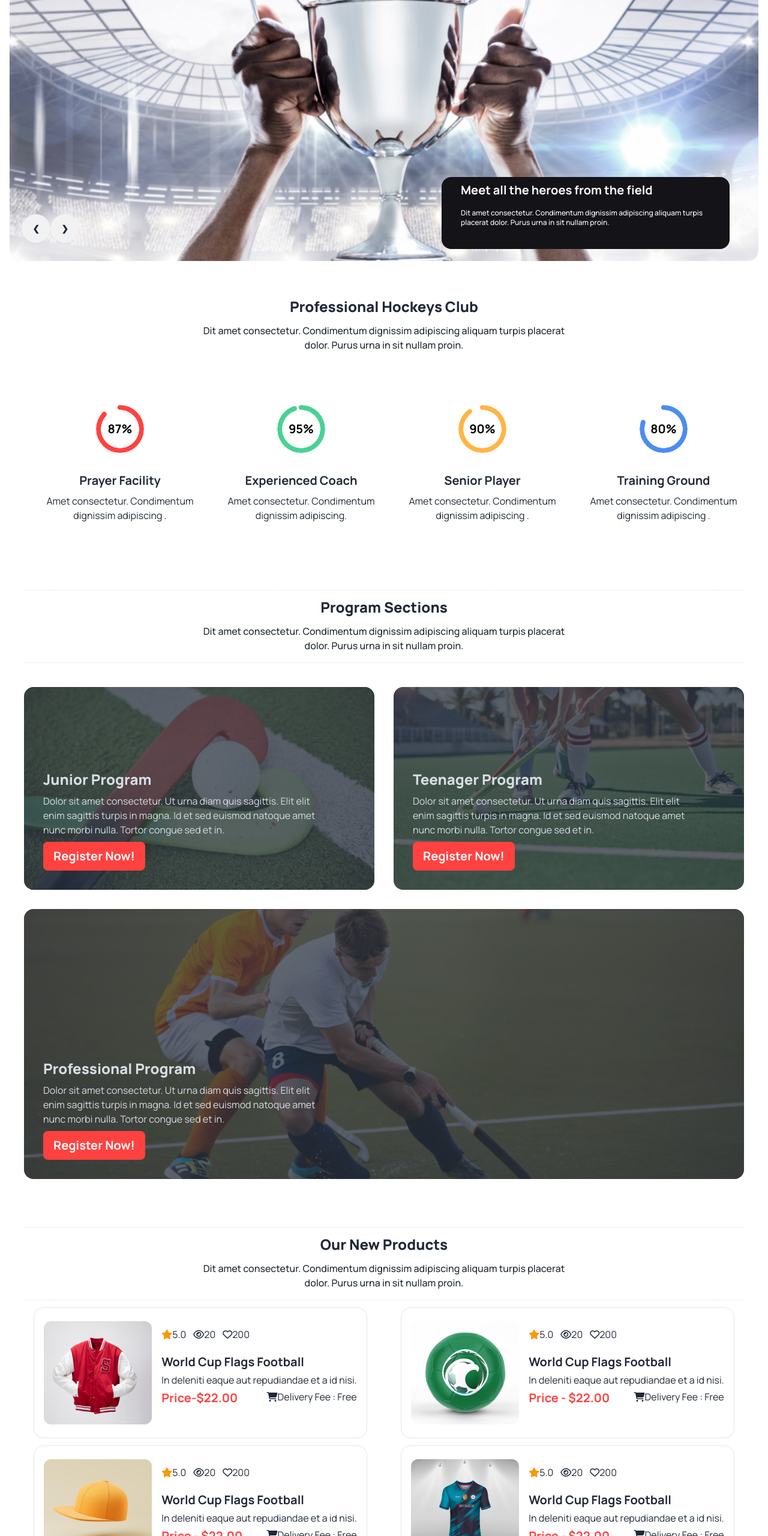
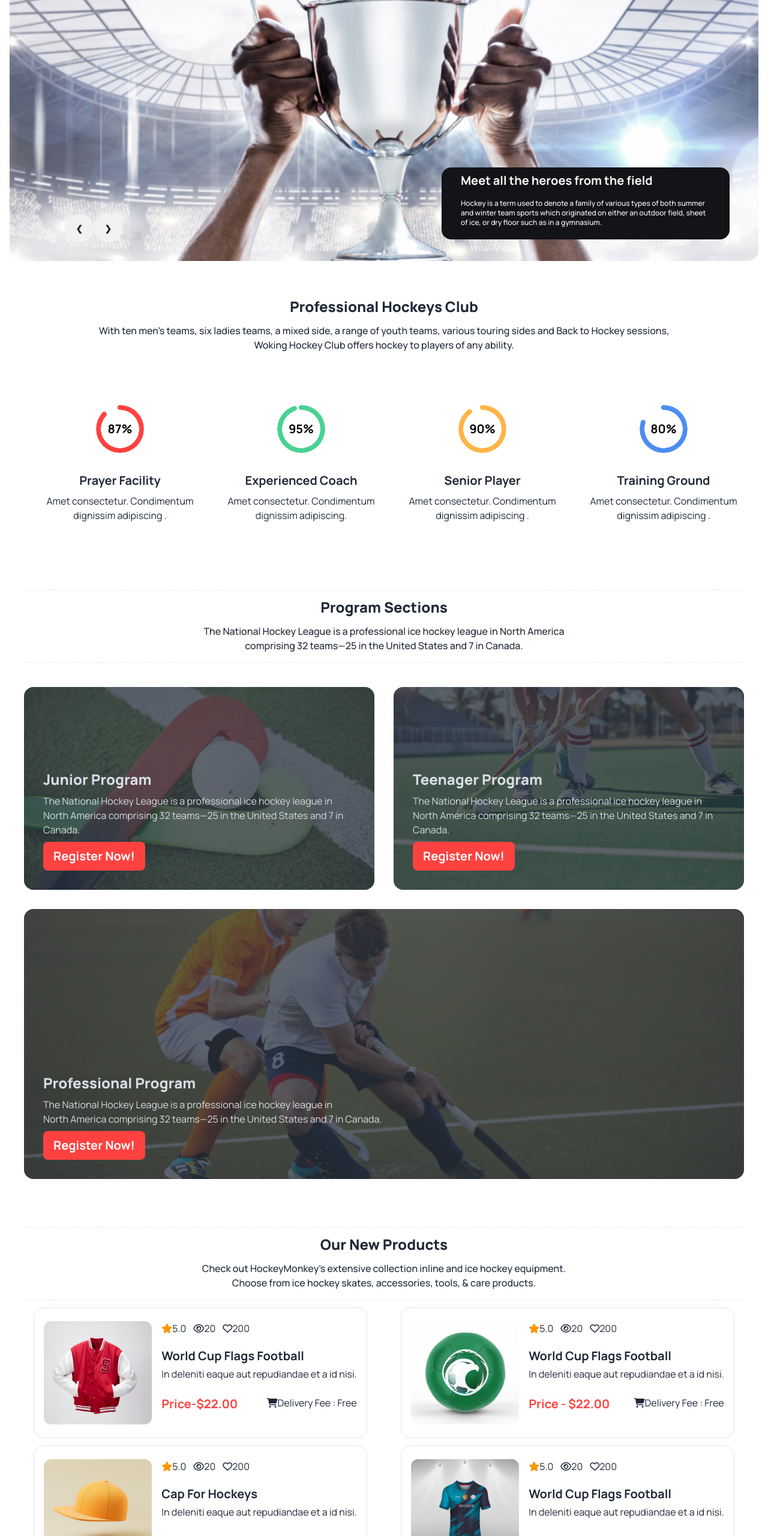
Before and after one commit to Meghadrita/third-assignment, a plain HTML site: page index.html in a window 1280 px wide. Shown: the part 240-2800 px from the top of the page at 60% size. Drawn offline with nearby package versions, Linux system fonts and the light colour scheme.

Commit message:
all done

```diff
--- a/index.html
+++ b/index.html
@@ -90,7 +90,7 @@
                 <div class="carousel w-full">
                     <div id="slide1" class="carousel-item relative w-full lg:h-3/4">
                         <img src="Images/1.png" class="sm:my-6 lg:my-5 rounded-2xl w-full" />
-                        <div class="absolute flex transform -translate-y-1/2 lg: left-5 right-5 -py-0 top-1/2 mt-60">
+                        <div class="absolute flex transform -translate-y-1/2 mt-[9rem] ml-[8.25rem] lg:-left-10 lg:right-5 lg:-py-0 lg:top-1/2 lg:mt-60">
                             <a href="#slide1" class="btn btn-circle">❮</a>
                             <a href="#slide1" class="btn btn-circle">❯</a>
                         </div>
@@ -99,10 +99,9 @@
             </div>
 
             <div
-                class="bg-[#131318] rounded-2xl mx-auto h-[120px] lg:w-[30rem] h-[101px]  lg:absolute lg:-mt-[10rem] lg:ml-[45rem]">
+                class="bg-[#131318] rounded-2xl mx-auto h-[120px] lg:w-[30rem] h-[101px] lg:absolute lg:-mt-[11rem] lg:ml-[45rem]">
                 <h3 class="text-[#FFF] px-8 text-xl font-bold mt-2 mb-4">Meet all the heroes from the field</h3>
-                <p class="text-[#FFF] px-8 text-xs font-medium ">Dit amet consectetur. Condimentum dignissim adipiscing
-                    aliquam turpis placerat dolor. Purus urna in sit nullam proin. </p>
+                <p class="text-[#FFF] px-8 text-xs font-medium ">Hockey is a term used to denote a family of various types of both summer and winter team sports which originated on either an outdoor field, sheet of ice, or dry floor such as in a gymnasium. </p>
             </div>
         </Section>
     </header>
@@ -111,8 +110,7 @@
         <section class="container p-10 lg:container mx-auto mt-0">
             <div class="text-center">
                 <h3 class="text-2xl font-extrabold mb-3">Professional Hockeys Club</h3>
-                <p class="text-base font-medium">Dit amet consectetur. Condimentum dignissim adipiscing aliquam turpis
-                    placerat <br> dolor. Purus urna in sit nullam proin. </p>
+                <p class="text-base font-medium">With ten men’s teams, six ladies teams, a mixed side, a range of youth teams, various touring sides and Back to Hockey sessions,<br>Woking Hockey Club offers hockey to players of any ability.</p>
             </div>
             <div class="grid gap-2 grid-cols-1 mb-0 lg:grid-cols-4 mt-12 mb-0">
                 <!-- Professional Card Section  -->
@@ -164,9 +162,7 @@
             <hr class="border-dashed">
             <div class="text-center">
                 <h3 class="text-2xl font-extrabold mt-3 mb-3">Program Sections</h3>
-                <p class="text-base font-medium mb-4">Dit amet consectetur. Condimentum dignissim adipiscing aliquam
-                    turpis
-                    placerat <br> dolor. Purus urna in sit nullam proin. </p>
+                <p class="text-base font-medium mb-4">The National Hockey League is a professional ice hockey league in North America <br> comprising 32 teams—25 in the United States and 7 in Canada. </p>
             </div>
             <hr class="border-dashed">
             <div class="mt-5 lg:mt-10">
@@ -175,10 +171,7 @@
                         <figure><img src="Images/2.png" class="w-full" alt="Hockey" /></figure>
                         <div class="card-body justify-end">
                             <h2 class="card-title text-2xl font-extrabold">Junior Program</h2>
-                            <p class="text-base font-normal flex-grow-0 ">Dolor sit amet consectetur. Ut urna diam quis
-                                sagittis. Elit elit <br>
-                                enim sagittis turpis in magna. Id et sed euismod natoque amet <br> nunc morbi nulla.
-                                Tortor congue sed et in.</p>
+                            <p class="text-base font-normal flex-grow-0 ">The National Hockey League is a professional ice hockey league in North America comprising 32 teams—25 in the United States and 7 in Canada.</p>
                             <div class="card-actions ">
                                 <button class="btn btn-ghost bg-hockey-primary text-white font-bold text-xl ">Register
                                     Now!</button>
@@ -189,10 +182,7 @@
                         <figure><img src="Images/3.png" class="w-full" alt="Hockey" /></figure>
                         <div class="card-body justify-end">
                             <h2 class="card-title text-2xl font-extrabold ">Teenager Program</h2>
-                            <p class="text-base font-normal flex-grow-0">Dolor sit amet consectetur. Ut urna diam quis
-                                sagittis. Elit elit <br>
-                                enim sagittis turpis in magna. Id et sed euismod natoque amet <br> nunc morbi nulla.
-                                Tortor congue sed et in.</p>
+                            <p class="text-base font-normal flex-grow-0">The National Hockey League is a professional ice hockey league in North America comprising 32 teams—25 in the United States and 7 in Canada.</p>
                             <div class="card-actions ">
                                 <button class="btn btn-ghost bg-hockey-primary text-white  font-bold text-xl ">Register
                                     Now!</button>
@@ -204,10 +194,7 @@
                             <figure><img src="Images/4.png" class="w-full" alt="Hockey" /></figure>
                             <div class="card-body justify-end">
                                 <h2 class="card-title text-2xl font-extrabold">Professional Program</h2>
-                                <p class="text-base font-normal flex-grow-0">Dolor sit amet consectetur. Ut urna diam
-                                    quis sagittis. Elit elit <br>
-                                    enim sagittis turpis in magna. Id et sed euismod natoque amet <br> nunc morbi nulla.
-                                    Tortor congue sed et in.</p>
+                                <p class="text-base font-normal flex-grow-0">The National Hockey League is a professional ice hockey league in<br>North America comprising 32 teams—25 in the United States and 7 in Canada.</p>
                                 <div class="card-actions ">
                                     <button
                                         class="btn btn-ghost bg-hockey-primary text-white font-bold text-xl ">Register
@@ -225,9 +212,7 @@
             <hr class="border-dashed">
             <div class="text-center">
                 <h3 class="text-2xl font-extrabold mt-3 mb-3">Our New Products</h3>
-                <p class="text-base font-medium mb-4">Dit amet consectetur. Condimentum dignissim adipiscing aliquam
-                    turpis
-                    placerat <br> dolor. Purus urna in sit nullam proin. </p>
+                <p class="text-base font-medium mb-4">Check out HockeyMonkey's extensive collection inline and ice hockey equipment. <br>Choose from ice hockey skates, accessories, tools, & care products.</p>
             </div>
             <hr class="border-dashed">
             <div class="grid grid-cols-1 lg:grid-cols-2 gap-x-6">
@@ -246,7 +231,7 @@
                             </div>
                             <h3 class="text-xl font-bold">World Cup Flags Football</h3>
                             <p class="py-1 text-base font-normal">In deleniti eaque aut repudiandae et a id nisi.</p>
-                            <div class="flex justify-between">
+                            <div class="flex justify-between mt-5">
                                 <p class="text-xl font-bold text-[#FF4240]">Price-$22.00</p>
                                 <p class="text-base font-normal"><i class="fa-solid fa-cart-shopping"></i>Delivery
                                     Fee : Free</p>
@@ -268,7 +253,7 @@
                             </div>
                             <h3 class="text-xl font-bold">World Cup Flags Football</h3>
                             <p class="py-1 text-base font-normal">In deleniti eaque aut repudiandae et a id nisi.</p>
-                            <div class="flex justify-between">
+                            <div class="flex justify-between mt-5">
                                 <p class="text-xl font-bold text-[#FF4240]">Price - $22.00</p>
                                 <p class="text-base font-normal"><i class="fa-solid fa-cart-shopping"></i>Delivery
                                     Fee : Free</p>
@@ -288,9 +273,9 @@
                                 <p class="text-base font-normal mt-0 mb-5"><i class="fa-regular fa-eye"></i>20</p>
                                 <p class="text-base font-normal mt-0 mb-5"><i class="fa-regular fa-heart"></i>200</p>
                             </div>
-                            <h3 class="text-xl font-bold">World Cup Flags Football</h3>
+                            <h3 class="text-xl font-bold">Cap For Hockeys</h3>
                             <p class="py-1 text-base font-normal">In deleniti eaque aut repudiandae et a id nisi.</p>
-                            <div class="flex justify-between">
+                            <div class="flex justify-between mt-5">
                                 <p class="text-xl font-bold text-[#FF4240]">Price - $22.00</p>
                                 <p class="text-base font-normal"><i class="fa-solid fa-cart-shopping"></i>Delivery
                                     Fee : Free</p>
@@ -312,7 +297,7 @@
                             </div>
                             <h3 class="text-xl font-bold">World Cup Flags Football</h3>
                             <p class="py-1 text-base font-normal">In deleniti eaque aut repudiandae et a id nisi.</p>
-                            <div class="flex justify-between">
+                            <div class="flex justify-between mt-5">
                                 <p class="text-xl font-bold text-[#FF4240]">Price - $22.00</p>
                                 <p class="text-base font-normal"><i class="fa-solid fa-cart-shopping"></i>Delivery
                                     Fee : Free</p>
@@ -334,7 +319,7 @@
                             </div>
                             <h3 class="text-xl font-bold">World Cup Flags Football</h3>
                             <p class="py-1 text-base font-normal">In deleniti eaque aut repudiandae et a id nisi.</p>
-                            <div class="flex justify-between">
+                            <div class="flex justify-between mt-5">
                                 <p class="text-xl font-bold text-[#FF4240]">Price - $22.00</p>
                                 <p class="text-base font-normal"><i class="fa-solid fa-cart-shopping"></i>Delivery
                                     Fee : Free</p>
@@ -356,7 +341,7 @@
                             </div>
                             <h3 class="text-xl font-bold">World Cup Flags Football</h3>
                             <p class="py-1 text-base font-normal">In deleniti eaque aut repudiandae et a id nisi.</p>
-                            <div class="flex justify-between">
+                            <div class="flex justify-between mt-5">
                                 <p class="text-xl font-bold text-[#FF4240]">Price - $22.00</p>
                                 <p class="text-base font-normal"><i class="fa-solid fa-cart-shopping"></i>Delivery
                                     Fee : Free</p>
@@ -371,9 +356,8 @@
             <hr class="border-dashed">
             <div class="text-center">
                 <h3 class="text-2xl font-extrabold mt-3 mb-3">Clients Question</h3>
-                <p class="text-base font-medium mb-4">Dit amet consectetur. Condimentum dignissim adipiscing aliquam
-                    turpis
-                    placerat <br> dolor. Purus urna in sit nullam proin. </p>
+                <p class="text-base font-medium mb-4">The National Hockey League is a professional
+                    placerat<br>32 teams—25 in the United States </p>
             </div>
             <hr class="border-dashed">
             <!-- FQA  -->
@@ -459,10 +443,9 @@
         <section class="container pl-5 lg: p-10 container mx-auto mt-0">
             <hr class="border-dashed">
             <div class="text-center">
-                <h3 class="text-2xl font-extrabold mt-3 mb-3">Clients Question</h3>
-                <p class="text-base font-medium mb-4">Dit amet consectetur. Condimentum dignissim adipiscing aliquam
-                    turpis
-                    placerat <br> dolor. Purus urna in sit nullam proin. </p>
+                <h3 class="text-2xl font-extrabold mt-3 mb-3">Get In Touch</h3>
+                <p class="text-base font-medium mb-4">The National Hockey League is a professional
+                    placerat<br>32 teams—25 in the United States </p>
             </div>
             <hr class="border-dashed">
             <div class="flex flex-col lg:flex-row pl-5 mt-10">
```
